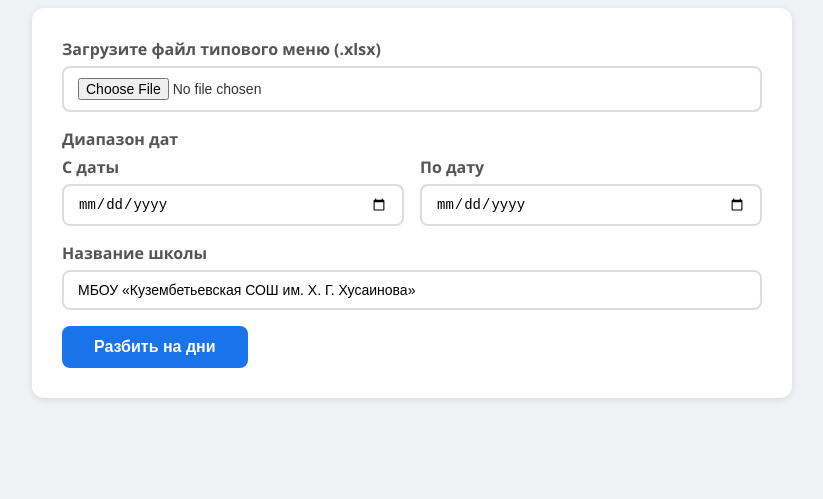
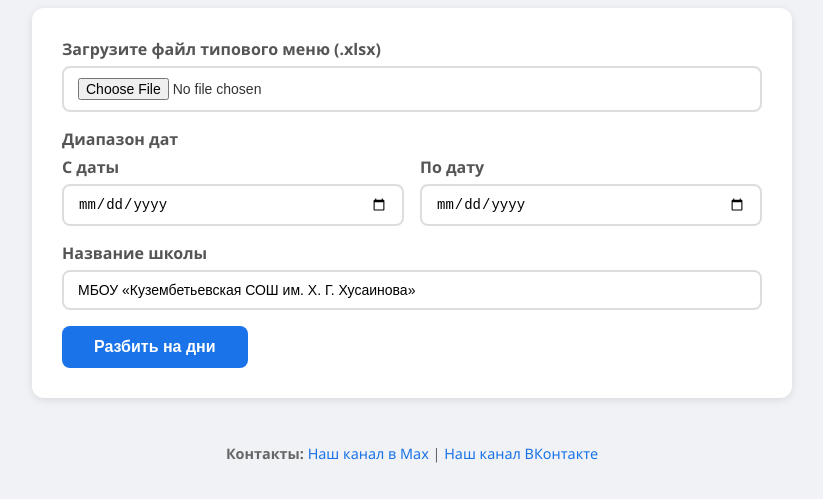
Before and after one commit to garaevk/menu-client, a plain HTML site: page index.html in a window 1280 px wide. Shown: the part 105-604 px from the top of the page, without its empty margins (228-1051 px from the left). Drawn offline with nearby package versions, Linux system fonts and the light colour scheme.

Commit message:
добавлен футер с контактами Max и VK

```diff
--- a/index.html
+++ b/index.html
@@ -32,6 +32,9 @@
         .progress-bar { width: 100%; height: 6px; background: #eee; border-radius: 3px; margin-top: 10px; overflow: hidden; display: none; }
         .progress-bar .fill { height: 100%; background: #1a73e8; width: 0%; transition: width 0.3s; border-radius: 3px; }
         .skip-info { background: #fff3cd; border: 1px solid #ffc107; border-radius: 8px; padding: 12px; margin-bottom: 16px; font-size: 13px; color: #856404; display: none; }
+        .contacts { text-align: center; margin-top: 30px; padding: 16px; color: #666; font-size: 0.9em; }
+        .contacts a { color: #1a73e8; text-decoration: none; }
+        .contacts a:hover { text-decoration: underline; }
     </style>
 </head>
 <body>
@@ -60,6 +63,10 @@
             <div class="file-list" id="fileList"></div>
         </div>
     </div>
+
+    <footer class="contacts">
+        <p><strong>Контакты:</strong> <a href="https://max.ru/channel_netipichnyi_uchitel" target="_blank">Наш канал в Max</a> | <a href="https://vk.com/club240137335" target="_blank">Наш канал ВКонтакте</a></p>
+    </footer>
 </div>
 
 <script>
```
